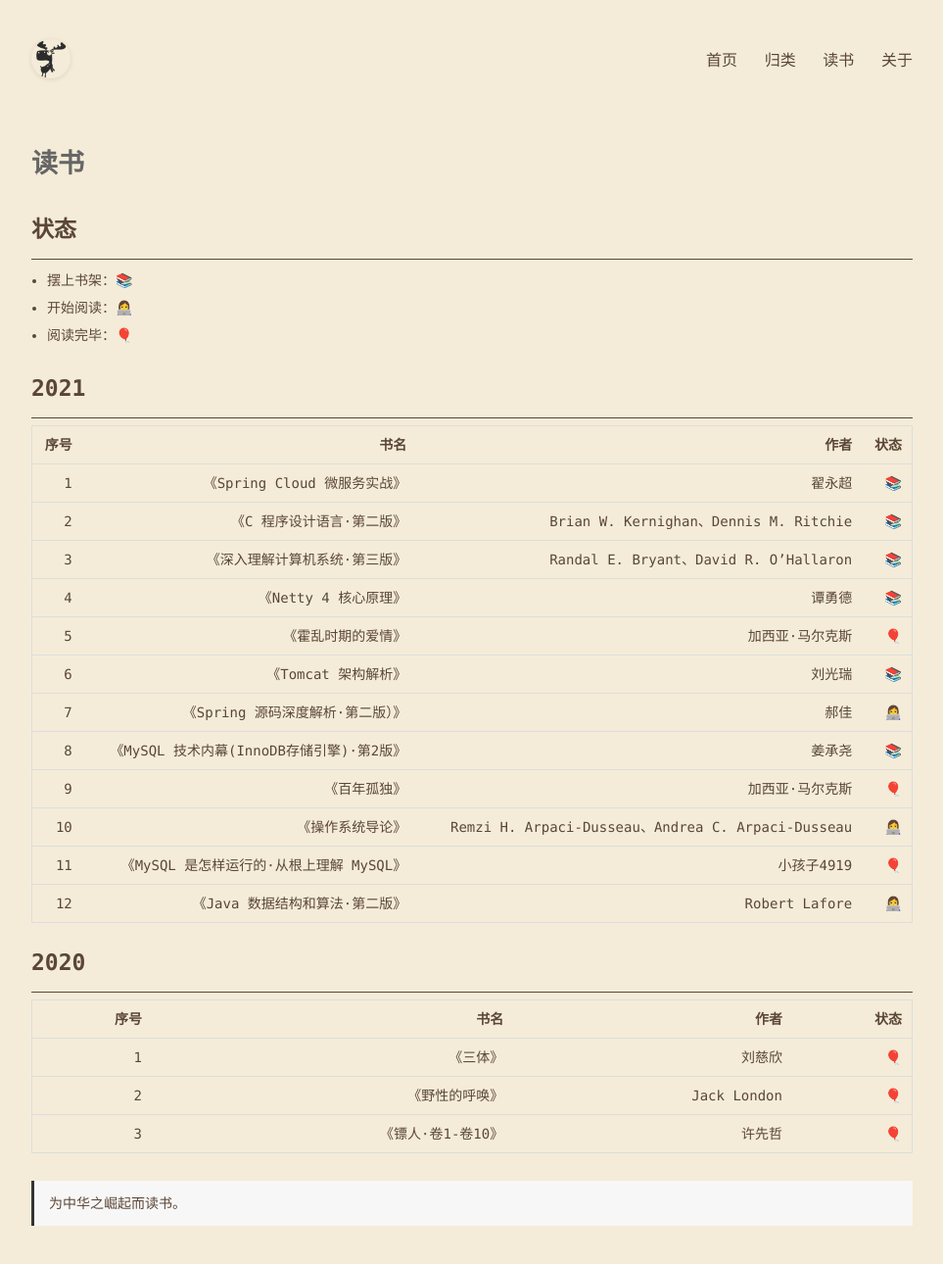
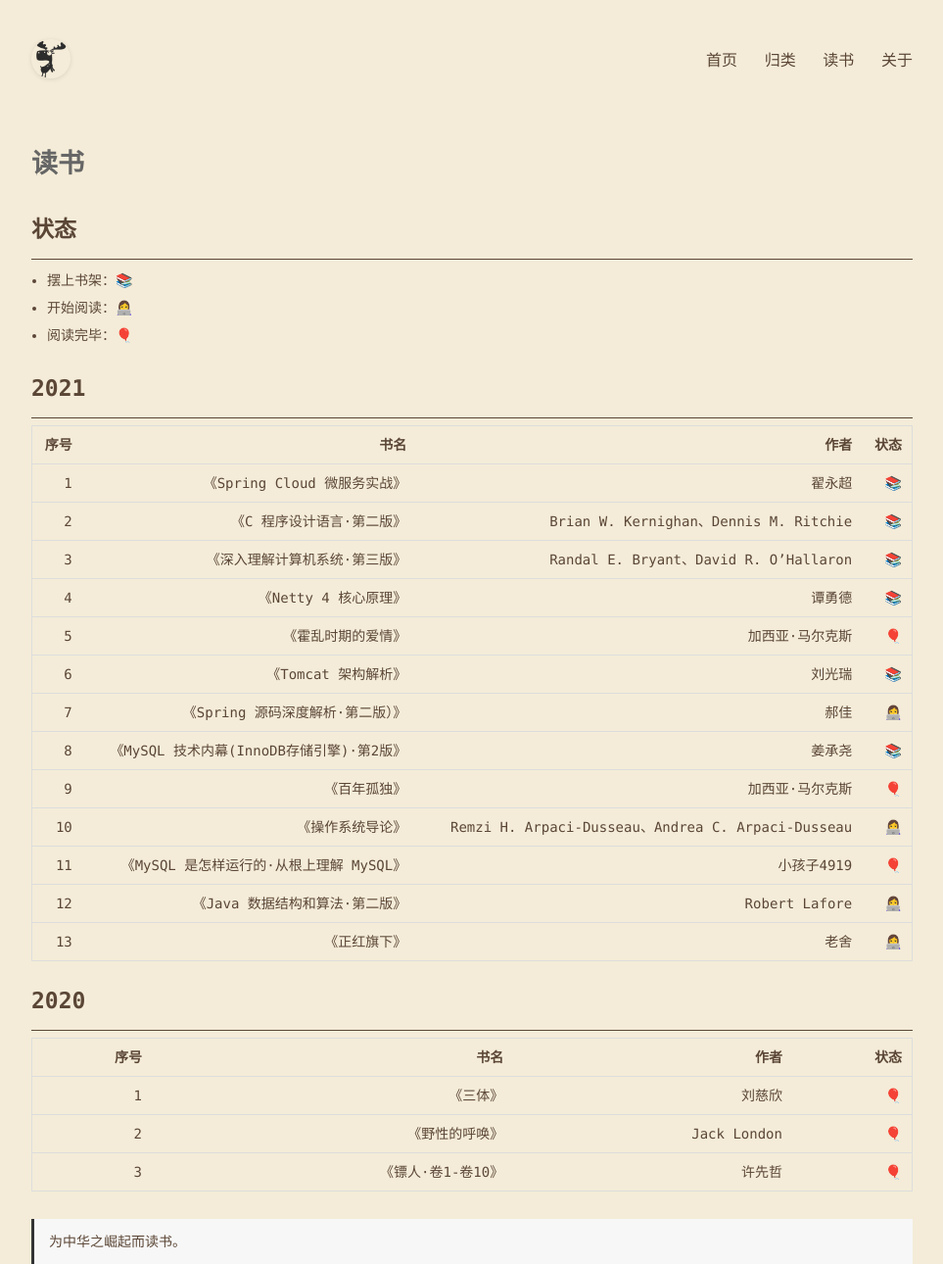
Before and after one commit to Suomea/Suomea.github.io, a Jekyll site: the page built from pages/books.md, in a window 1280 px wide. Shown: the whole page at 98% size, without its empty margins (158-1121 px from the left). Built offline with Jekyll 4.4.1, drawn with Linux system fonts in a browser that asks for light colours; some web fonts are replaced; before the commit the page ends 1251 px from its top, so only the background shows below that.

Commit message:
:tada: 新增读书《正红旗下》。

```diff
--- a/pages/books.md
+++ b/pages/books.md
@@ -28,6 +28,7 @@ title: 读书
 | 10 | 《操作系统导论》 | Remzi H. Arpaci-Dusseau、Andrea C. Arpaci-Dusseau | 👩‍💻 |
 | 11 | 《MySQL 是怎样运行的·从根上理解 MySQL》 | 小孩子4919 | 🎈 |
 | 12 | 《Java 数据结构和算法·第二版》 | Robert Lafore | 👩‍💻 |
+| 13 | 《正红旗下》 | 老舍 | 👩‍💻 |
 
 
 ## 2020
```
